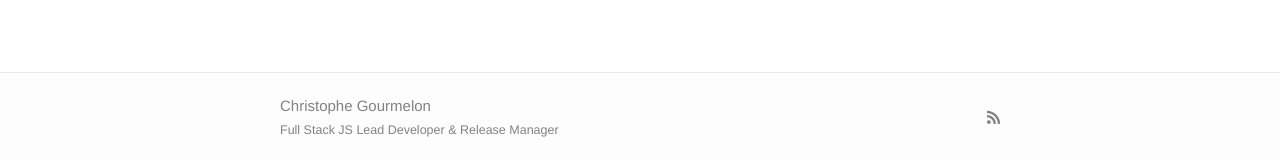
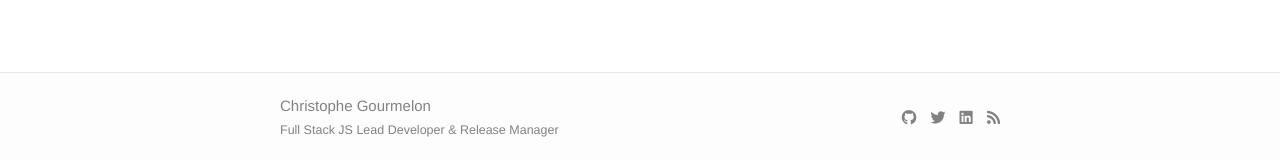
Before and after one commit to roparz/roparz.github.io, a Jekyll site: the page built from index.html, in a window 1280 px wide. Shown: the part 2325-2485 px from the top of the page. Built offline with Jekyll 4.4.1, drawn with Linux system fonts in a browser that asks for light colours; nearby versions of some CDN libraries; comment, search, counter and statistics services are not loaded.

Commit message:
Update footer.html

```diff
--- a/_includes/footer.html
+++ b/_includes/footer.html
@@ -20,22 +20,22 @@
 
             {% if site.github_username %}
             <a href="https://github.com/{{ site.github_username }}" target="_blank">
-              <span class="fa fa-github"></span>
+              <span class="fab fa-github"></span>
             </a>
             {% endif %}
 
             {% if site.twitter_username %}
             <a href="https://twitter.com/{{ site.twitter_username }}" target="_blank">
-              <span class="fa fa-twitter"></span>
+              <span class="fab fa-twitter"></span>
             </a>
             {% endif %}
 
             <a href="https://www.linkedin.com/in/cgourmelon" target="_blank">
-              <span class="fa fa-linkedin"></span>
+              <span class="fab fa-linkedin"></span>
             </a>
 
             <a href="{{ "/feed.xml" | prepend: site.baseurl }}">
-                <i class="fa fa-rss"></i>
+                <i class="fas fa-rss"></i>
             </a>
         </div>
       </div>
```
